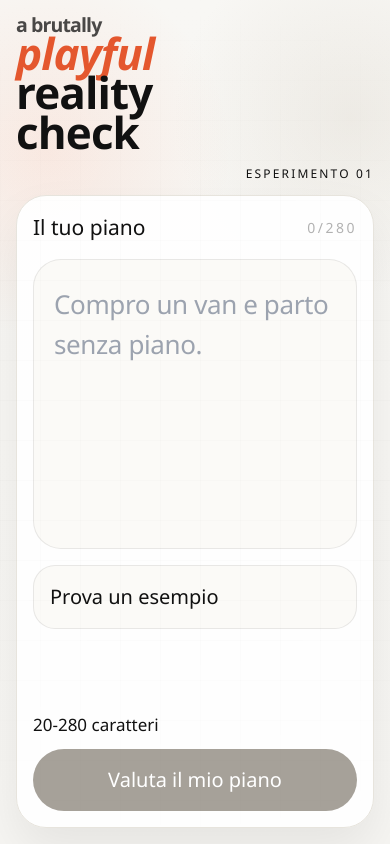
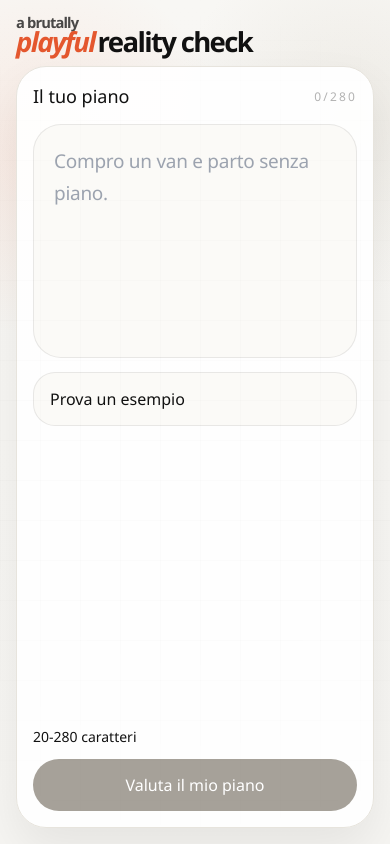
Before and after one commit to Luqia-Studios/a-brutally-playful-reality-check, a Next.js app: page / in a window 390 px wide. Built offline with nearby package versions, Linux system fonts and the light colour scheme.

Commit message:
Fix mobile layout and brand wrapping

```diff
--- a/app/globals.css
+++ b/app/globals.css
@@ -111,7 +111,8 @@ textarea {
 
 .brand-mark {
   display: flex;
-  max-width: clamp(11.5rem, 52vw, 19rem);
+  width: max-content;
+  max-width: 100%;
   flex-direction: column;
   gap: 0.02rem;
   line-height: 0.9;
@@ -125,14 +126,22 @@ textarea {
 }
 
 .brand-mark-bottom {
-  font-size: clamp(2.35rem, 8.6vw, 2.8rem);
+  display: flex;
+  align-items: flex-end;
+  gap: 0.28rem;
+  font-size: clamp(2rem, 6.2vw, 2.8rem);
   font-weight: 800;
   color: var(--text);
+  white-space: nowrap;
 }
 
 .brand-mark-accent {
   color: var(--accent-deep);
   font-style: italic;
+}
+
+.brand-mark-tail {
+  white-space: nowrap;
 }
 
 .micro-chip {
@@ -146,14 +155,16 @@ textarea {
   }
 
   .brand-mark {
-    max-width: 13.8rem;
+    width: 100%;
   }
 
   .brand-mark-top {
-    font-size: 1.22rem;
+    font-size: 0.92rem;
   }
 
   .brand-mark-bottom {
-    font-size: 2.75rem;
+    gap: 0.18rem;
+    font-size: 1.72rem;
+    letter-spacing: -0.06em;
   }
 }
--- a/components/brand-mark.tsx
+++ b/components/brand-mark.tsx
@@ -3,7 +3,8 @@ export function BrandMark() {
     <div className="brand-mark" aria-label="a brutally playful reality check">
       <span className="brand-mark-top">a brutally</span>
       <span className="brand-mark-bottom">
-        <span className="brand-mark-accent">playful</span> reality check
+        <span className="brand-mark-accent">playful</span>
+        <span className="brand-mark-tail">reality check</span>
       </span>
     </div>
   );
--- a/components/input-experience.tsx
+++ b/components/input-experience.tsx
@@ -66,15 +66,8 @@ export function InputExperience() {
           keyboardOpen ? "min-h-full py-4 sm:py-6 lg:py-8" : "min-h-full py-4 sm:py-6 lg:h-full lg:py-8"
         }`}
       >
-        <header
-          className={`flex flex-col gap-2 sm:flex-row sm:items-start sm:justify-between ${
-            keyboardOpen ? "pb-3" : "pb-3 sm:pb-5"
-          }`}
-        >
+        <header className={`${keyboardOpen ? "pb-3" : "pb-3 sm:pb-5"}`}>
           <BrandMark />
-          <p className="self-end pt-1 text-[12px] uppercase tracking-[0.18em] text-black/34 sm:self-auto sm:text-sm sm:normal-case sm:tracking-normal">
-            Esperimento 01
-          </p>
         </header>
 
         <section
@@ -99,14 +92,14 @@ export function InputExperience() {
           </div>
 
           <div className="flex min-h-0 w-full items-stretch lg:h-full lg:items-center lg:justify-end">
-            <div className="surface-panel flex min-h-[min(58svh,34rem)] w-full flex-1 flex-col rounded-[30px] p-4 sm:p-5 lg:h-full lg:max-w-[38rem] lg:min-h-[min(74svh,48rem)] lg:flex-none lg:rounded-[34px] lg:p-6">
+            <div className="surface-panel flex min-h-[min(52svh,31rem)] w-full flex-1 flex-col rounded-[30px] p-4 sm:p-5 lg:h-full lg:max-w-[38rem] lg:min-h-[min(74svh,48rem)] lg:flex-none lg:rounded-[34px] lg:p-6">
               <form className="flex flex-1 flex-col lg:h-full" onSubmit={handleSubmit}>
-                <div className="flex min-h-0 flex-1 flex-col gap-4">
+                <div className="flex min-h-0 flex-1 flex-col gap-3.5 sm:gap-4">
                   <div className="flex items-center justify-between gap-4">
-                    <label htmlFor="plan" className="text-[21px] font-medium text-text sm:text-[19px]">
+                    <label htmlFor="plan" className="text-[18px] font-medium text-text sm:text-[19px]">
                       Il tuo piano
                     </label>
-                    <span className="text-[14px] uppercase tracking-[0.18em] text-black/30 sm:text-[13px]">
+                    <span className="text-[12px] uppercase tracking-[0.18em] text-black/30 sm:text-[13px]">
                       {trimmed.length}/{MAX_PLAN_LENGTH}
                     </span>
                   </div>
@@ -121,8 +114,8 @@ export function InputExperience() {
                     placeholder={SAMPLE_INPUTS[placeholderIndex]}
                     className={`w-full resize-none rounded-[28px] border hairline bg-[#FBFAF7] px-5 tracking-[-0.015em] text-text outline-none transition placeholder:text-black/28 focus:border-[#D8D1C6] focus:bg-white ${
                       keyboardOpen
-                        ? "min-h-[180px] py-5 text-[24px] leading-9"
-                        : "min-h-[250px] py-6 text-[26px] leading-10 sm:min-h-[220px] sm:py-5 sm:text-[21px] sm:leading-8"
+                        ? "min-h-[128px] py-4 text-[18px] leading-7"
+                        : "min-h-[196px] py-5 text-[19px] leading-8 sm:min-h-[220px] sm:py-5 sm:text-[21px] sm:leading-8"
                     }`}
                   />
 
@@ -130,7 +123,7 @@ export function InputExperience() {
                     <button
                       type="button"
                       onClick={handleExample}
-                      className="w-full rounded-[22px] border hairline bg-[#FBFAF7] px-4 py-4 text-left text-[20px] text-black/58 transition hover:bg-white hover:text-text sm:text-[18px]"
+                      className="w-full rounded-[22px] border hairline bg-[#FBFAF7] px-4 py-3.5 text-left text-[16px] text-black/58 transition hover:bg-white hover:text-text sm:text-[18px]"
                     >
                       Prova un esempio
                     </button>
@@ -140,21 +133,21 @@ export function InputExperience() {
                 <div
                   className={`space-y-3 ${
                     keyboardOpen
-                      ? "sticky bottom-0 -mx-4 mt-4 border-t hairline bg-white/96 px-4 pb-[calc(env(safe-area-inset-bottom)+0.35rem)] pt-3 sm:static sm:mx-0 sm:border-0 sm:bg-transparent sm:px-0 sm:pb-0 sm:pt-4"
+                      ? "mt-3 border-t hairline pt-3 sm:mt-4 sm:border-0 sm:pt-0"
                       : "mt-4"
                   }`}
                 >
                   <div className="flex items-center justify-between gap-3">
                     {isTooShort ? (
-                      <p className="text-[17px] text-[#AE5A39] sm:text-[16px]">Serve un po&apos; piu contesto.</p>
+                      <p className="text-[14px] text-[#AE5A39] sm:text-[16px]">Serve un po&apos; piu contesto.</p>
                     ) : (
-                      <p className="text-[17px] text-black/38 sm:text-[16px]">20-280 caratteri</p>
+                      <p className="text-[14px] text-black/38 sm:text-[16px]">20-280 caratteri</p>
                     )}
 
                     <button
                       type="button"
                       onClick={handleExample}
-                      className={`text-[17px] font-medium text-black/56 transition hover:text-text sm:text-[16px] ${
+                      className={`text-[14px] font-medium text-black/56 transition hover:text-text sm:text-[16px] ${
                         keyboardOpen ? "sm:inline-flex" : "hidden"
                       }`}
                     >
@@ -165,7 +158,7 @@ export function InputExperience() {
                   <button
                     type="submit"
                     disabled={!isValid || isSubmitting}
-                    className="w-full rounded-full bg-text px-5 py-4 text-[20px] font-medium text-white transition hover:bg-[#262626] disabled:cursor-not-allowed disabled:bg-[#A6A199] sm:text-[18px]"
+                    className="w-full rounded-full bg-text px-5 py-3.5 text-[16px] font-medium text-white transition hover:bg-[#262626] disabled:cursor-not-allowed disabled:bg-[#A6A199] sm:py-4 sm:text-[18px]"
                   >
                     {isSubmitting ? "Un attimo..." : "Valuta il mio piano"}
                   </button>
```
